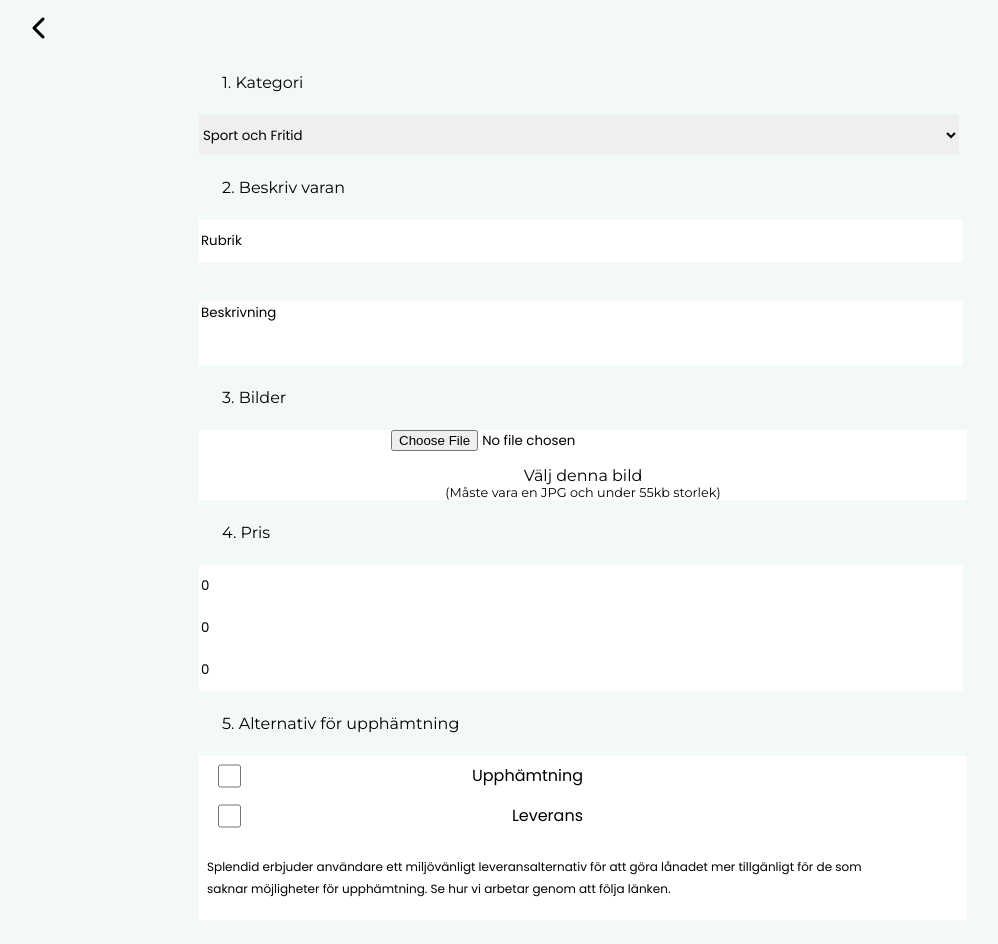
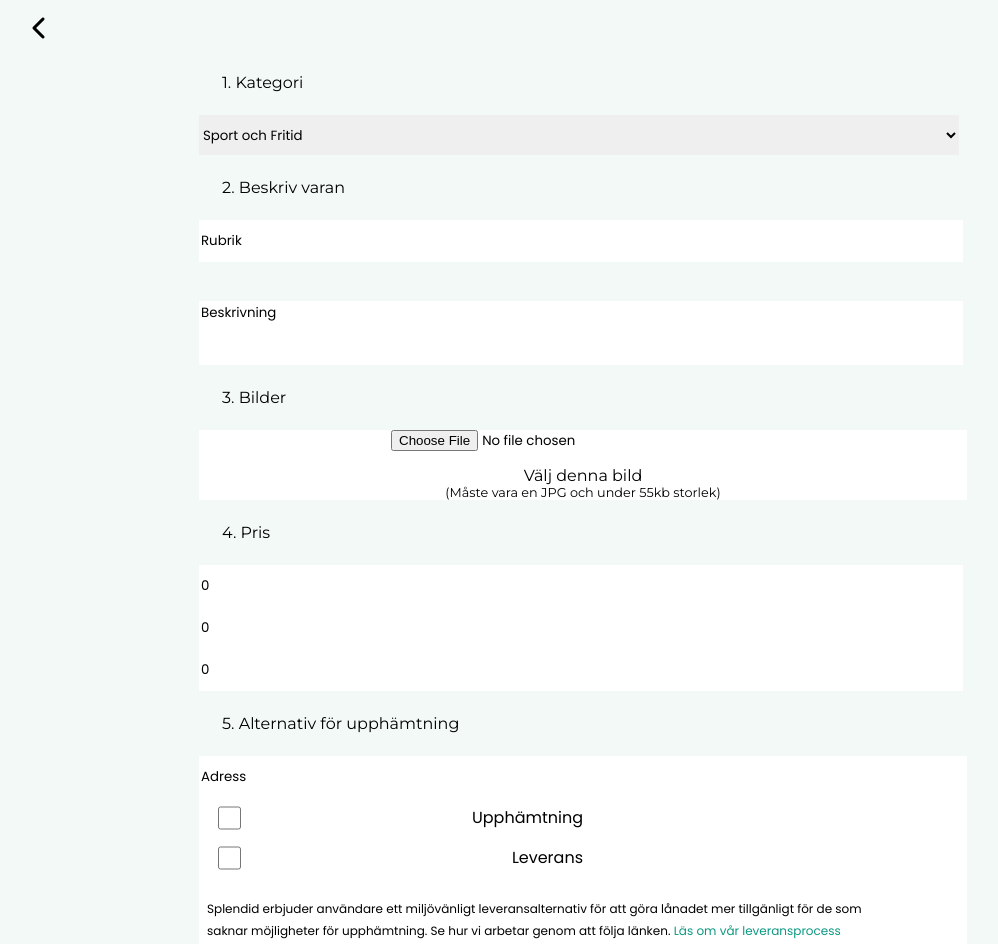
Before and after one commit to Jesper-dev/splendid, a React (Create React App) app in the folder client/: page /add in a window 1280 px wide. Shown: the top 944 px of the page, without its empty margins (57-1055 px from the left). Built offline with nearby package versions, Linux system fonts and the light colour scheme.

Commit message:
Changed so you must enter a adress

```diff
--- a/client/src/pages/CreateAd.tsx
+++ b/client/src/pages/CreateAd.tsx
@@ -131,7 +131,7 @@ const CreateAd = () => {
       return false;
     } else if (state.pickup === false && state.delivery === false) {
       return false;
-    } else if (state.pickup === true && state.adress === "") {
+    } else if (state.adress === "") {
       return false;
     } else if (state.terms === "") {
       return false;
@@ -157,7 +157,7 @@ const CreateAd = () => {
       desc: state.desc,
       pic: state.pic,
       pickup: state.pickup,
-      adress: state.pickup ? state.adress : "",
+      adress: state.adress,
       delivery: state.delivery,
       price: arr,
       terms: state.terms,
@@ -287,7 +287,15 @@ const CreateAd = () => {
                 onChange={(e) => onChange(e)}
               />
               <label>{values.options}</label>
+
               <div className="optionsContainer">
+                <input
+                  placeholder="Adress"
+                  type="text"
+                  id="adress"
+                  value={state.adress}
+                  onChange={(e) => onChange(e)}
+                />
                 <div>
                   <input
                     type="checkbox"
@@ -296,18 +304,6 @@ const CreateAd = () => {
                     onChange={(e) => onChange(e)}
                   ></input>
                   <span>Upphämtning</span>
-                  {state.pickup ? (
-                    <div className="adressContainer">
-                      {" "}
-                      <label> Adress: </label>{" "}
-                      <input
-                        type="text"
-                        id="adress"
-                        value={state.adress}
-                        onChange={(e) => onChange(e)}
-                      />
-                    </div>
-                  ) : null}
                 </div>
                 <div>
                   <input
@@ -322,7 +318,13 @@ const CreateAd = () => {
                   Splendid erbjuder användare ett miljövänligt
                   leveransalternativ för att göra lånadet mer tillgänligt för de
                   som saknar möjligheter för upphämtning. Se hur vi arbetar
-                  genom att följa länken.
+                  genom att följa länken.{" "}
+                  <span
+                    className="linkTag"
+                    onClick={() => history.push("/hyresvillkor")}
+                  >
+                    Läs om vår leveransprocess
+                  </span>
                 </p>
               </div>
               <label>{values.terms}</label>
--- a/client/src/styles/_components.scss
+++ b/client/src/styles/_components.scss
@@ -255,8 +255,8 @@ form {
 
     input {
       outline: none;
+      border: none;
       height: 40px;
-      border: none;
       width: 99%;
       margin: 0%;
       font-family: var.$ad-card-font;
@@ -267,12 +267,30 @@ form {
       }
     }
 
+    .linkTag {
+      color: var.$primary;
+    }
+
     .optionsContainer {
       background-color: white;
       width: 100%;
       @include abs.flex-column;
       align-items: flex-start;
       font-family: var.$ad-card-font;
+
+      .adressContainer {
+        width: 100%;
+        #adress {
+          outline: none;
+          border: 1px solid black;
+          height: 40px;
+          border: none;
+          width: 99%;
+          margin: 0%;
+          font-family: var.$ad-card-font;
+        }
+      }
+
       div {
         @include abs.flex-row;
         justify-content: space-between;
@@ -281,21 +299,6 @@ form {
           margin: 0%;
           margin-left: 5%;
           width: 10%;
-        }
-
-        .adressContainer {
-          @include abs.flex-row;
-          position: absolute;
-          width: 50%;
-          margin-top: 10%;
-          margin-left: 10%;
-          input {
-            border: 1px solid black;
-            height: 15px;
-            width: 40%;
-            margin: 0%;
-            font-family: var.$ad-card-font;
-          }
         }
       }
 
```
